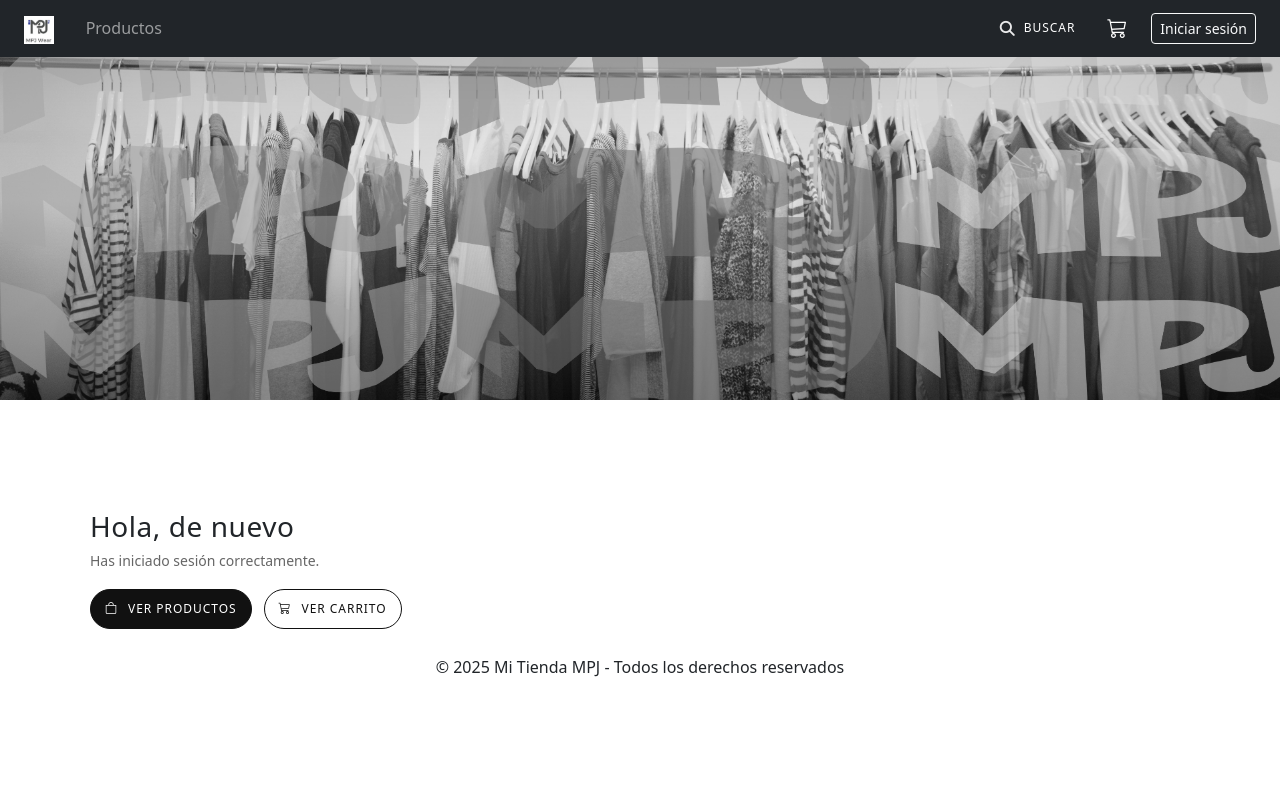
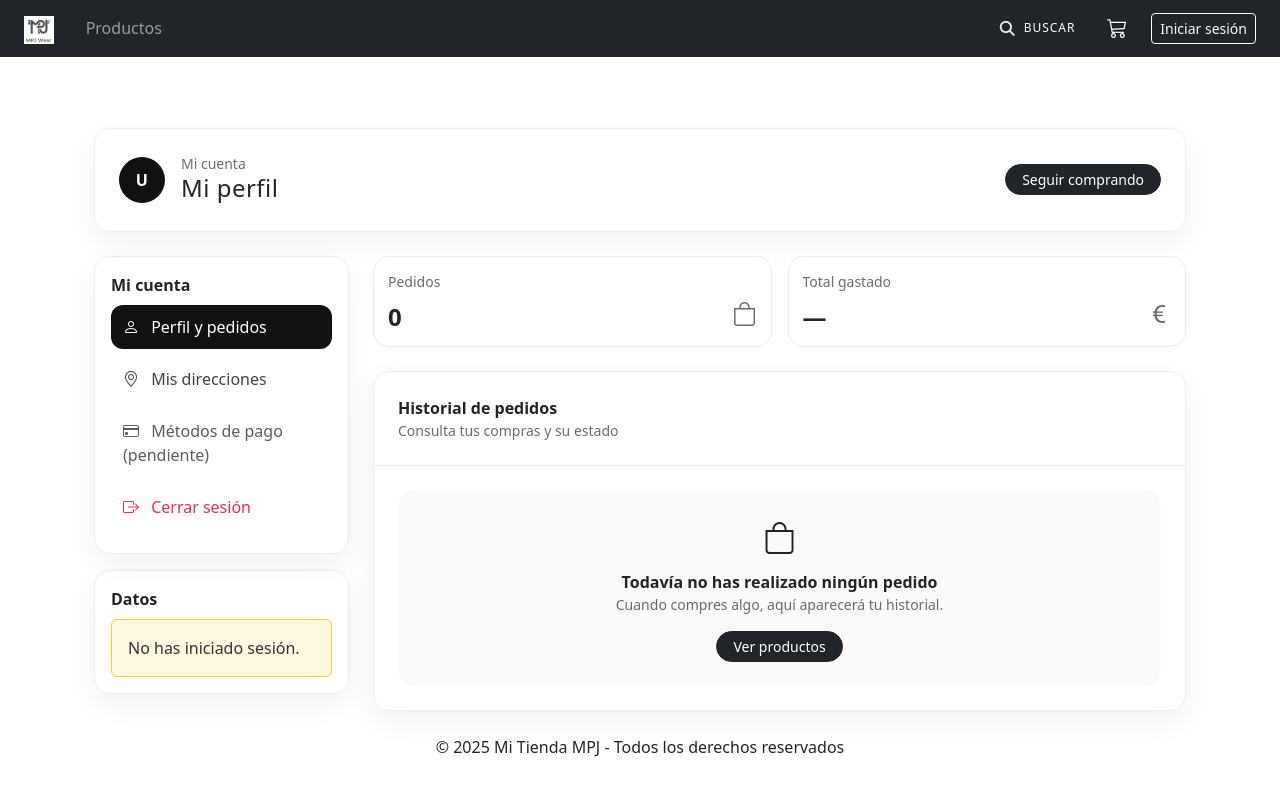
Before and after one commit to Mpatyy/MPJ-Wear, a Symfony app: template templates/portal.html.twig in a window 1280 px wide. Run offline with Twig, Linux system fonts and the light colour scheme; the template is opened without the code that fills it, so the values that code supplies are empty; some libraries are stand-ins or nearby versions.

Commit message:
Update portal.html.twig

```diff
--- a/templates/portal.html.twig
+++ b/templates/portal.html.twig
@@ -1,119 +1,290 @@
 {% extends 'base.html.twig' %}
 
-{% block title %}Portal{% endblock %}
-
-{% block hero %}
-    <div class="w-100 mb-4">
-        <img
-            src="{{ asset('images/portada.png') }}"
-            alt="Portada MPJ WEAR"
-            class="img-fluid w-100"
-            style="max-height: 400px; object-fit: cover;"
-        >
-    </div>
-{% endblock %}
+{% block title %}Mi área{% endblock %}
 
 {% block body %}
 <style>
-  .portal-wrap{ max-width: 1100px; margin: 0 auto; }
-  .portal-head{ margin: 6px 0 18px; }
-  .portal-head h1{
-    font-size: 28px;
+  /* ===== PERFIL (look limpio/premium) ===== */
+  .mpj-card{
+    border: 1px solid rgba(17,17,17,.08);
+    border-radius: 16px;
+    box-shadow: 0 10px 30px rgba(0,0,0,.06);
+    overflow: hidden;
+  }
+  .mpj-soft{
+    background: #fafafa;
+    border-radius: 16px;
+  }
+  .mpj-title{
     letter-spacing: .02em;
-    margin: 0 0 6px;
   }
-  .portal-head p{ margin:0; color:#666; font-size: 14px; }
+  .mpj-muted{
+    color: rgba(17,17,17,.62);
+  }
+  .mpj-avatar{
+    width: 46px;
+    height: 46px;
+    border-radius: 999px;
+    background:#111;
+    color:#fff;
+    display:flex;
+    align-items:center;
+    justify-content:center;
+    font-weight: 700;
+    letter-spacing:.03em;
+    flex: 0 0 auto;
+  }
 
-  .portal-acciones{
-    display:flex;
-    flex-wrap:wrap;
-    gap:12px;
-    margin: 18px 0 26px;
+  /* Menu lateral */
+  .mpj-nav .list-group-item{
+    border: 0;
+    border-radius: 12px !important;
+    margin-bottom: 8px;
+    padding: 10px 12px;
+    color: rgba(17,17,17,.8);
+    background: transparent;
   }
-  .portal-btn{
+  .mpj-nav .list-group-item:hover{
+    background: rgba(17,17,17,.04);
+  }
+  .mpj-nav .list-group-item.active{
+    background:#111;
+    color:#fff;
+  }
+
+  /* Pills estado */
+  .mpj-pill{
     border-radius: 999px;
-    padding: 10px 14px;
+    padding: 6px 12px;
+    font-size: 12px;
+    letter-spacing: .06em;
+    text-transform: uppercase;
+    display:inline-flex;
+    align-items:center;
+    gap:6px;
+  }
+
+  /* Tabla */
+  .mpj-table tr{
+    cursor: pointer;
+  }
+  .mpj-table tr:hover{
+    background: rgba(17,17,17,.03);
+  }
+  .mpj-table thead th{
     font-size: 12px;
     letter-spacing: .08em;
     text-transform: uppercase;
-    border: 1px solid #111;
-    background: transparent;
-    color:#111;
-    text-decoration:none;
-    display:inline-flex;
-    align-items:center;
-    gap:10px;
-  }
-  .portal-btn:hover{ opacity:.85; transform: translateY(-1px); transition: .15s; }
-  .portal-btn.negro{ background:#111; color:#fff; }
-
-  .portal-seccion-titulo{
-    font-size: 14px;
-    letter-spacing: .12em;
-    text-transform: uppercase;
-    color:#111;
-    margin: 0 0 12px;
+    color: rgba(17,17,17,.55);
+    border-top: 0;
   }
 
-  .mini-card img{ aspect-ratio: 3/4; object-fit: cover; }
-  .mini-card{
-    border: 1px solid rgba(17,17,17,.10);
-    border-radius: 14px;
-    overflow:hidden;
+  /* Mini cards resumen */
+  .mpj-mini{
+    border: 1px solid rgba(17,17,17,.08);
+    border-radius: 16px;
+    padding: 14px 14px;
+    background:#fff;
   }
-  .mini-card:hover{ transform: translateY(-2px); transition: .15s; }
 </style>
 
-<div class="portal-wrap">
+<div class="container my-4">
 
-  <div class="portal-head">
-    <h1>Hola, {{ app.user ? app.user.email : 'de nuevo' }}</h1>
-    <p>Has iniciado sesión correctamente.</p>
+  {# ===== CABECERA PERFIL ===== #}
+  <div class="mpj-card p-3 p-md-4 mb-4">
+    <div class="d-flex align-items-center gap-3">
+      <div class="mpj-avatar">
+        {% if app.user and app.user.nombre %}
+          {{ app.user.nombre|slice(0,1)|upper }}
+        {% elseif app.user %}
+          {{ app.user.email|slice(0,1)|upper }}
+        {% else %}
+          U
+        {% endif %}
       </div>
 
-  <div class="portal-acciones">
-    <a href="{{ path('producto_listado') }}" class="portal-btn negro">
-      <i class="bi bi-bag"></i> Ver productos
+      <div class="flex-grow-1">
+        <div class="mpj-muted small">Mi cuenta</div>
+        <h2 class="h4 mb-1 mpj-title">
+          {% if app.user and app.user.nombre %}
+            Hola, {{ app.user.nombre }}
+          {% else %}
+            Mi perfil
+          {% endif %}
+        </h2>
+        {% if app.user %}
+          <div class="mpj-muted small">
+            {{ app.user.email }}
+            {% if app.user.telefono %}
+              · {{ app.user.telefono }}
+            {% endif %}
+          </div>
+        {% endif %}
+      </div>
+
+      <div class="d-flex gap-2">
+        <a href="{{ path('producto_listado') }}" class="btn btn-dark btn-sm rounded-pill px-3">
+          Seguir comprando
+        </a>
+      </div>
+    </div>
+  </div>
+
+  <div class="row g-4">
+    {# ===== LATERAL ===== #}
+    <div class="col-12 col-lg-3">
+
+      <div class="mpj-card p-3 mb-3">
+        <div class="fw-semibold mb-2">Mi cuenta</div>
+
+        <div class="list-group mpj-nav">
+          <a href="{{ path('perfil') }}" class="list-group-item list-group-item-action active">
+            <i class="bi bi-person me-2"></i> Perfil y pedidos
           </a>
 
-    <a href="{{ path('carrito_ver') }}" class="portal-btn">
-      <i class="bi bi-cart3"></i> Ver carrito
+          <a href="{{ path('mis_direcciones') }}" class="list-group-item list-group-item-action">
+            <i class="bi bi-geo-alt me-2"></i> Mis direcciones
           </a>
 
-    {# ✅ cuando tengas pedidos, descomentas y creas la ruta #}
-    {# <a href="{{ path('mis_pedidos') }}" class="portal-btn">
-      <i class="bi bi-receipt"></i> Mis pedidos
-    </a> #}
+          <span class="list-group-item text-muted">
+            <i class="bi bi-credit-card me-2"></i> Métodos de pago (pendiente)
+          </span>
+
+          <a href="{{ path('app_logout') }}" class="list-group-item list-group-item-action text-danger">
+            <i class="bi bi-box-arrow-right me-2"></i> Cerrar sesión
+          </a>
+        </div>
       </div>
 
-  {% if destacados is defined and destacados is not empty %}
-    <div class="mt-4">
-      <div class="portal-seccion-titulo">Continuar comprando</div>
-
-      <div class="row row-cols-2 row-cols-md-3 row-cols-lg-6 g-3">
-        {% for p in destacados %}
-          <div class="col">
-            <a href="{{ path('producto_detalle', {'id': p.id}) }}" class="text-decoration-none text-dark">
-              <div class="mini-card h-100">
-                {% if p.imagen %}
-                  <img src="{{ asset('images/' ~ p.imagen) }}" class="w-100" alt="{{ p.nombre }}">
+      {# Mini bloque “datos” compacto (opcional, queda bien) #}
+      <div class="mpj-card p-3">
+        <div class="fw-semibold mb-2">Datos</div>
+        {% if app.user %}
+          <div class="small">
+            <div class="d-flex justify-content-between mb-2">
+              <span class="mpj-muted">Nombre</span>
+              <span class="fw-semibold">{{ app.user.nombre }}</span>
+            </div>
+            <div class="d-flex justify-content-between mb-2">
+              <span class="mpj-muted">Email</span>
+              <span class="fw-semibold">{{ app.user.email }}</span>
+            </div>
+            <div class="d-flex justify-content-between">
+              <span class="mpj-muted">Teléfono</span>
+              <span class="fw-semibold">{{ app.user.telefono }}</span>
+            </div>
+          </div>
         {% else %}
-                  <div class="d-flex align-items-center justify-content-center text-muted" style="aspect-ratio:3/4;background:#f7f7f7;">
-                    Sin imagen
+          <div class="alert alert-warning mb-0">
+            No has iniciado sesión.
           </div>
         {% endif %}
+      </div>
 
-                <div class="p-2">
-                  <div class="small fw-semibold" style="line-height:1.2;">{{ p.nombre }}</div>
-                  <div class="small text-muted">{{ p.precio|number_format(2, ',', '.') }} €</div>
+    </div>
+
+    {# ===== CONTENIDO ===== #}
+    <div class="col-12 col-lg-9">
+
+      {# ===== RESUMEN en 2-3 mini cards ===== #}
+      <div class="row g-3 mb-4">
+        <div class="col-12 col-md-6">
+          <div class="mpj-mini">
+            <div class="mpj-muted small mb-1">Pedidos</div>
+            <div class="d-flex align-items-end justify-content-between">
+              <div class="h4 mb-0 fw-bold">{{ pedidos|length }}</div>
+              <i class="bi bi-bag fs-4 mpj-muted"></i>
             </div>
           </div>
+        </div>
+
+        <div class="col-12 col-md-6">
+          <div class="mpj-mini">
+            <div class="mpj-muted small mb-1">Total gastado</div>
+            <div class="d-flex align-items-end justify-content-between">
+              {% if totalGastado is defined %}
+                <div class="h4 mb-0 fw-bold">{{ totalGastado|number_format(2, ',', '.') }} €</div>
+              {% else %}
+                <div class="h4 mb-0 fw-bold">—</div>
+              {% endif %}
+              <i class="bi bi-currency-euro fs-4 mpj-muted"></i>
+            </div>
+          </div>
+        </div>
+      </div>
+
+      {# ===== HISTORIAL ===== #}
+      <div class="mpj-card">
+        <div class="p-3 p-md-4 border-bottom" style="border-color: rgba(17,17,17,.08) !important;">
+          <div class="d-flex align-items-center justify-content-between">
+            <div>
+              <div class="fw-semibold">Historial de pedidos</div>
+              <div class="mpj-muted small">Consulta tus compras y su estado</div>
+            </div>
+          </div>
+        </div>
+
+        <div class="p-3 p-md-4">
+          {% if pedidos is empty %}
+            <div class="mpj-soft p-4 text-center">
+              <div class="mb-2">
+                <i class="bi bi-bag fs-2"></i>
+              </div>
+              <div class="fw-semibold">Todavía no has realizado ningún pedido</div>
+              <div class="mpj-muted small mb-3">Cuando compres algo, aquí aparecerá tu historial.</div>
+              <a href="{{ path('producto_listado') }}" class="btn btn-dark btn-sm rounded-pill px-3">
+                Ver productos
               </a>
             </div>
+          {% else %}
+            <div class="table-responsive">
+              <table class="table align-middle mb-0 mpj-table">
+                <thead>
+                  <tr>
+                    <th>ID</th>
+                    <th>Fecha</th>
+                    <th>Estado</th>
+                    <th class="text-end">Total</th>
+                  </tr>
+                </thead>
+                <tbody>
+                  {% for pedido in pedidos %}
+                    <tr onclick="window.location.href='{{ path('perfil_pedido_detalle', {'id': pedido.id}) }}'">
+                      <td class="fw-semibold">#{{ pedido.id }}</td>
+                      <td class="mpj-muted">{{ pedido.fecha|date('d/m/Y H:i') }}</td>
+                      <td>
+                        {% set estado = (pedido.estado ?? '')|lower %}
+                        {% if estado == 'pagado' %}
+                          <span class="badge text-bg-success mpj-pill">
+                            <i class="bi bi-check2-circle"></i> Pagado
+                          </span>
+                        {% elseif estado == 'pendiente' %}
+                          <span class="badge text-bg-warning mpj-pill">
+                            <i class="bi bi-hourglass-split"></i> Pendiente
+                          </span>
+                        {% elseif estado == 'enviado' %}
+                          <span class="badge text-bg-primary mpj-pill">
+                            <i class="bi bi-truck"></i> Enviado
+                          </span>
+                        {% else %}
+                          <span class="badge text-bg-secondary mpj-pill">
+                            <i class="bi bi-info-circle"></i> {{ pedido.estado }}
+                          </span>
+                        {% endif %}
+                      </td>
+                      <td class="text-end fw-semibold">
+                        {{ pedido.total|number_format(2, ',', '.') }} €
+                      </td>
+                    </tr>
                   {% endfor %}
+                </tbody>
+              </table>
+            </div>
+          {% endif %}
         </div>
       </div>
-  {% endif %}
 
     </div>
+  </div>
+</div>
 {% endblock %}
```
Lines whose indentation alone changed are shown as unchanged.
